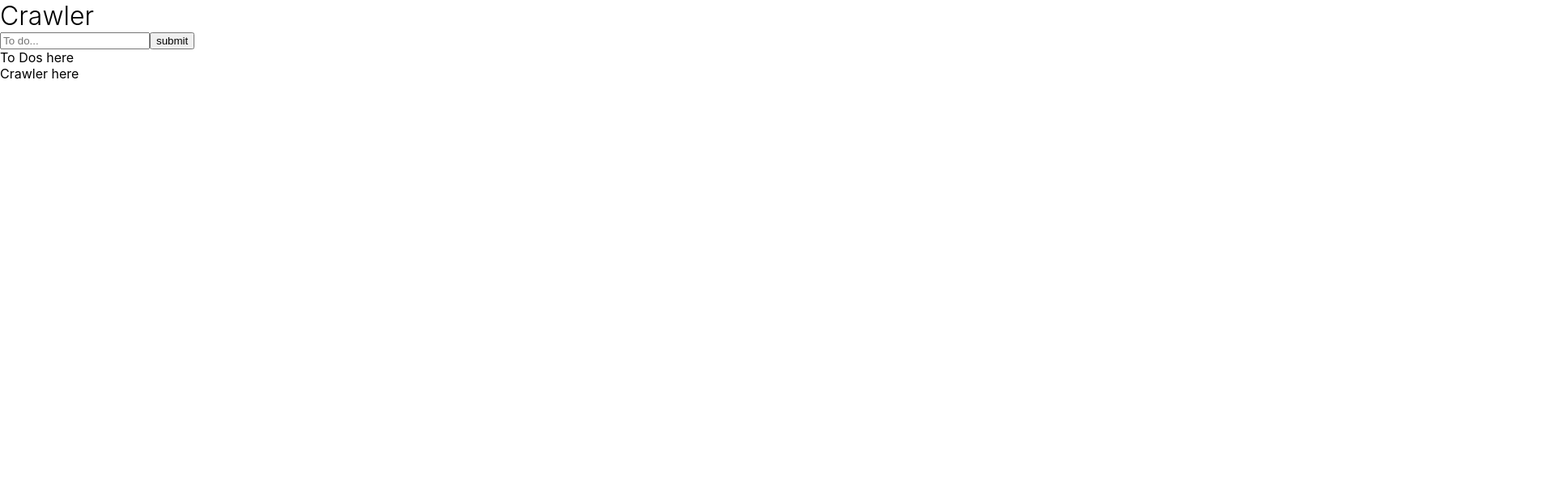
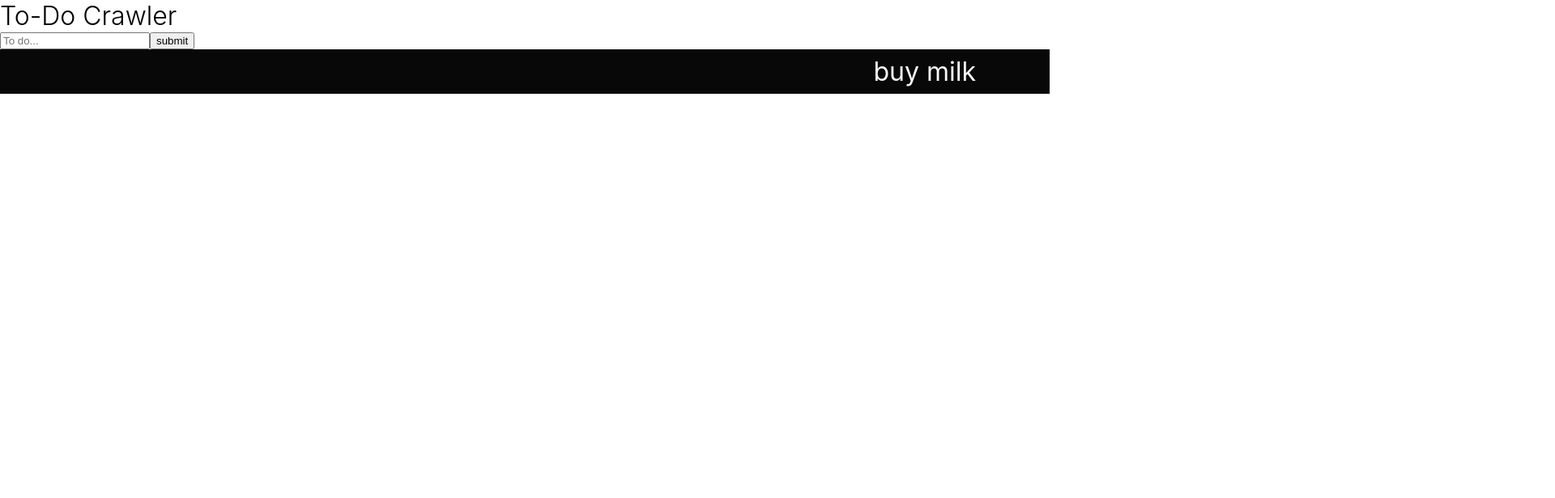
Before and after one commit to Holgermueller/todocrawl, a React (Create React App) app: page / in a window 1280 px wide. Shown: the top 616 px of the page at 81% size, 1920 px wide, since content can reach past the window. Built offline with nearby package versions, Linux system fonts and the light colour scheme.

Commit message:
basic functionality works

```diff
--- a/src/App.css
+++ b/src/App.css
@@ -1,6 +1,37 @@
 header {
   font-size: 2rem;
   font-weight: 300;
+}
+
+.crawl-feed {
+  background-color: #080808;
+  color: #f8f8f8;
+  font-size: 2rem;
+  padding: 0.5rem;
+  white-space: nowrap;
+
+  position: absolute;
+  width: 100%;
+}
+
+.crawl-feed span {
+  display: inline-block;
+  padding-left: 100%;
+  animation: crawl 20s linear infinite;
+}
+
+.crawl-feed-two span {
+  animation-delay: 2.5s;
+}
+
+@keyframes crawl {
+  0% {
+    transform: translate(0, 0);
+  }
+
+  100% {
+    transform: translate(-100%, 0);
+  }
 }
 
 footer {
--- a/src/App.js
+++ b/src/App.js
@@ -10,9 +10,9 @@ function App() {
     <div className="App">
       <Header />
       <InputForm />
+      <Crawler />
+      <ToDos />
 
-      <ToDos />
-      <Crawler />
       <Footer />
     </div>
   );
--- a/src/app/store.js
+++ b/src/app/store.js
@@ -1,8 +1,10 @@
 import { configureStore } from "@reduxjs/toolkit";
 import counterReducer from "../features/counter/counterSlice";
+import todoReducer from "../features/todos/todoSlice";
 
 export default configureStore({
   reducer: {
     counter: counterReducer,
+    todos: todoReducer,
   },
 });
--- a/src/components/Crawl.js
+++ b/src/components/Crawl.js
@@ -1,3 +1,40 @@
+import { useSelector } from "react-redux";
+
 export default function Crawler() {
-  return <section>Crawler here</section>;
+  const { todos } = useSelector((state) => state.todos);
+
+  return (
+    <section>
+      <div className="crawl-feed">
+        {todos.map((todo, i) => (
+          <span key={i}> {todo.name}</span>
+        ))}
+      </div>
+
+      <div className="crawl-feed crawl-feed-two">
+        {todos.map((todo, i) => (
+          <span key={i}> {todo.name}</span>
+        ))}
+      </div>
+
+      {/* <div className="crawl-feed crawl-feed-two">
+        <span>{todos.map((todo) => todo.name)}</span>
+      </div> */}
+
+      {/* <div className="crawl-feed">
+        {todos.map((todo, i) => (
+          <span key={i} className="todo">
+            {todo.name}
+          </span>
+        ))}
+      </div>
+      <div className="crawl-feed crawl-feed-two">
+        {todos.map((todo, i) => (
+          <span key={i} className="todo">
+            {todo.name}
+          </span>
+        ))}
+      </div> */}
+    </section>
+  );
 }
--- a/src/components/Header.js
+++ b/src/components/Header.js
@@ -1,3 +1,3 @@
 export default function Header() {
-  return <header>Crawler</header>;
+  return <header>To-Do Crawler</header>;
 }
--- /dev/null
+++ b/src/features/todos/todoSlice.js
@@ -0,0 +1,11 @@
+import { createSlice } from "@reduxjs/toolkit";
+
+export const todoSlice = createSlice({
+  name: "todos",
+  initialState: {
+    todos: [{ name: "buy milk" }, { name: "mow lawn" }, { name: "escape" }],
+  },
+  reducers: {},
+});
+
+export default todoSlice.reducer;
```
Also changed, not shown: src/features/todos/todoService.js (added).
